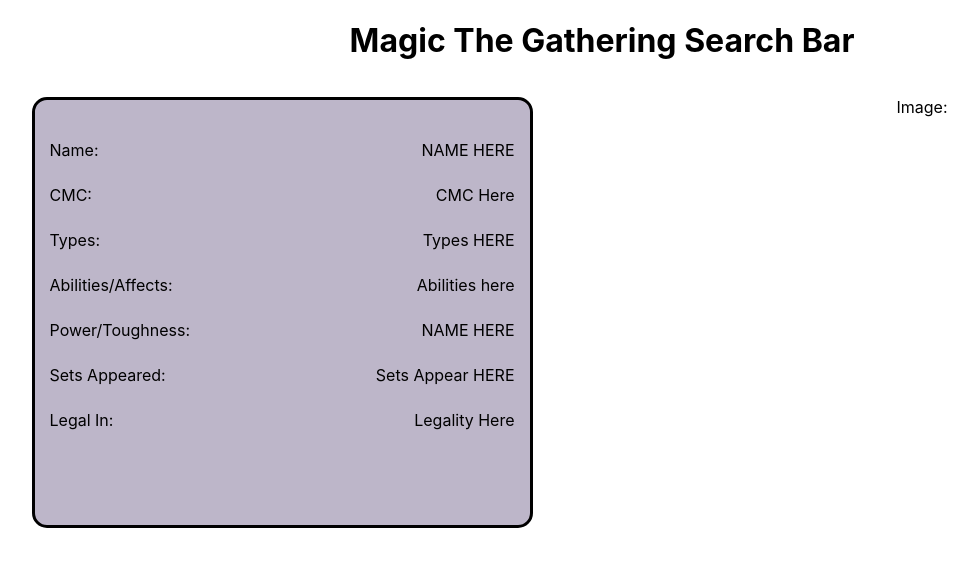
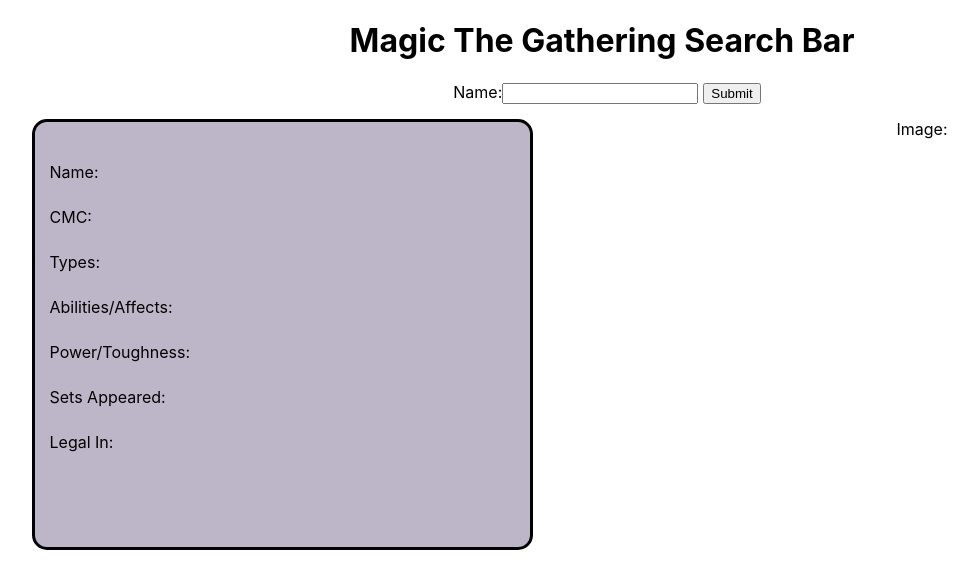
Before and after one commit to AntCon97/magic-tcg, a React (Create React App) app: page / in a window 1280 px wide. Shown: the top 588 px of the page, without its empty margins (38-1016 px from the left). Built offline with nearby package versions, Linux system fonts and the light colour scheme.

Commit message:
brought props from fetch to homepage

```diff
--- a/src/App.js
+++ b/src/App.js
@@ -1,11 +1,11 @@
 import React from 'react';
-import HomePage from './pages/homepage/homepage.jsx';
+import Fetch from './components/Fetch.jsx';
 import './App.css';
 
 function App() {
   return (
     <div className='App'>
-      <HomePage />
+      <Fetch />
     </div>
   );
 }
--- a/src/components/Fetch.css
+++ b/src/components/Fetch.css
@@ -1,23 +1,3 @@
-* {
-  margin: 0;
-  padding: 0;
-}
-.header {
-  color: green;
-  background-color: #74aaaa;
-  border: 1px solid grey;
-}
-
-.page {
-  background-color: #95dada;
-  height: 100vh;
-  margin: 0;
-  line-height: 65px;
-  background-size: cover;
-  max-width: 100%;
-  max-height: 100%;
-}
-
 .form {
   padding-right: 5px;
   padding-left: 10px;
--- a/src/components/Fetch.jsx
+++ b/src/components/Fetch.jsx
@@ -1,5 +1,6 @@
 import React, { Component } from 'react';
 import './Fetch.css';
+import HomePage from './../pages/homepage/homepage';
 
 class Fetch extends Component {
   constructor(props) {
@@ -7,9 +8,17 @@ class Fetch extends Component {
     this.state = {
       error: null,
       isLoaded: false,
-      items: null,
       value: '',
       submit: false,
+      cmc: '',
+      img: '',
+      name: '',
+      types: '',
+      ability: '',
+      pt: '',
+      sets: '',
+      legal: '',
+      items: '',
     };
 
     this.handleChange = this.handleChange.bind(this);
@@ -28,7 +37,6 @@ class Fetch extends Component {
     } else {
       this.setState({
         submit: true,
-
         error: null,
         isLoaded: false,
         items: null,
@@ -43,6 +51,7 @@ class Fetch extends Component {
             this.setState({
               isLoaded: true,
               items: results,
+              cmc: results.colors[0],
             });
           },
           (error) => {
@@ -62,7 +71,7 @@ class Fetch extends Component {
       return <div>Error: {error.message}</div>;
     } else if (!isLoaded && this.state.submit) {
       return (
-        <div className='page'>
+        <div>
           <div>
             <h1 className='header'>Magic The Gathering Search Bar</h1>
           </div>
@@ -79,11 +88,12 @@ class Fetch extends Component {
             <input type='submit' value='Submit' />
           </form>
           <span>Loading...</span>
+          <HomePage />
         </div>
       );
     } else if (!isLoaded && !this.state.submit) {
       return (
-        <div className='page'>
+        <div>
           <div>
             <h1 className='header'>Magic The Gathering Search Bar</h1>
           </div>
@@ -99,11 +109,12 @@ class Fetch extends Component {
             </label>
             <input type='submit' value='Submit' />
           </form>
+          <HomePage />
         </div>
       );
     } else {
       return (
-        <div className='page'>
+        <div>
           <div>
             <h1 className='header'>Magic The Gathering Search Bar</h1>
           </div>
@@ -119,16 +130,17 @@ class Fetch extends Component {
             </label>
             <input type='submit' value='Submit' />
           </form>
-          <div>
-            <span>Name: </span>
-            {this.state.items.name}
-          </div>
-          <div>
-            <span>Flavor Text: </span>
-            {this.state.items.flavor_text}
-          </div>
-          <img src={this.state.items.image_uris['normal']} alt=''></img>
-          {console.log(this.state.items)}
+
+          <HomePage
+            name={this.state.name}
+            cmc={this.state.cmc}
+            types={this.state.types}
+            ability={this.state.ability}
+            pt={this.state.pt}
+            sets={this.state.sets}
+            legal={this.state.legal}
+            img={this.state.img}
+          />
         </div>
       );
     }
--- a/src/pages/homepage/homepage.jsx
+++ b/src/pages/homepage/homepage.jsx
@@ -1,48 +1,48 @@
 import React from 'react';
 import './homepage.styles.css';
 
-const HomePage = () => (
+const HomePage = ({ name, cmc, types, ability, pt, sets, legal, img }) => (
   <div>
-    <div>
-      <h1 className='header'>Magic The Gathering Search Bar</h1>
-    </div>
-
     <div className='row'>
       <div className='column'>
         <div className='left'>
           <div className='inner'>
             <span className='name'>Name: </span>
-            <span className='response'>NAME HERE </span>
+            <span className='response'>{name}</span>
           </div>
           <div className='inner'>
             <span className='name'>CMC: </span>
-            <span className='response'>CMC Here</span>
+            <span className='response'>{cmc}</span>
           </div>
           <div className='inner'>
             <span className='name'>Types: </span>
-            <span className='response'>Types HERE </span>
+            <span className='response'>{types}</span>
           </div>
           <div className='inner'>
             <span className='name'>Abilities/Affects: </span>
-            <span className='response'>Abilities here </span>
+            <span className='response'>{ability}</span>
           </div>
 
           <div className='inner'>
             <span className='name'>Power/Toughness: </span>
-            <span className='response'>NAME HERE </span>
+            <span className='response'>{pt}</span>
           </div>
           <div className='inner'>
             <span className='name'>Sets Appeared: </span>
-            <span className='response'>Sets Appear HERE </span>
+            <span className='response'>{sets}</span>
           </div>
           <div className='inner'>
             <span className='name'>Legal In: </span>
-            <span className='response'>Legality Here </span>
+            <span className='response'>{legal}</span>
           </div>
         </div>
       </div>
       <div className='column'>
-        <span>Image:</span>
+        <div>Image: </div>
+        <div>
+          {' '}
+          <img src={img} alt=''></img>
+        </div>
       </div>
     </div>
   </div>
--- a/src/pages/homepage/homepage.styles.css
+++ b/src/pages/homepage/homepage.styles.css
@@ -30,8 +30,4 @@
   padding-right: 15px;
 
   word-wrap: break-word;
-  display: inline-block;
 }
-
-.submit {
-}
```
